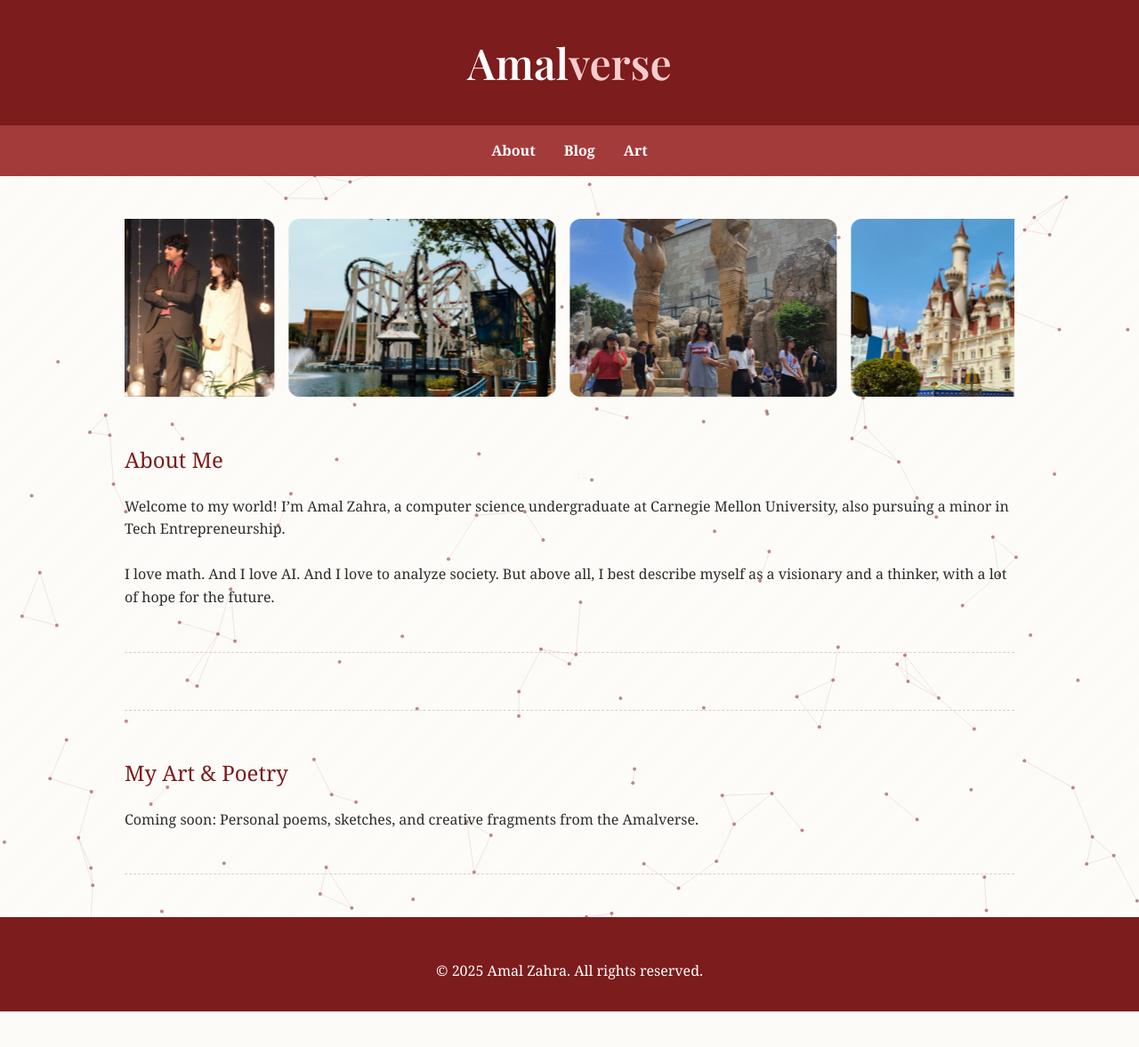
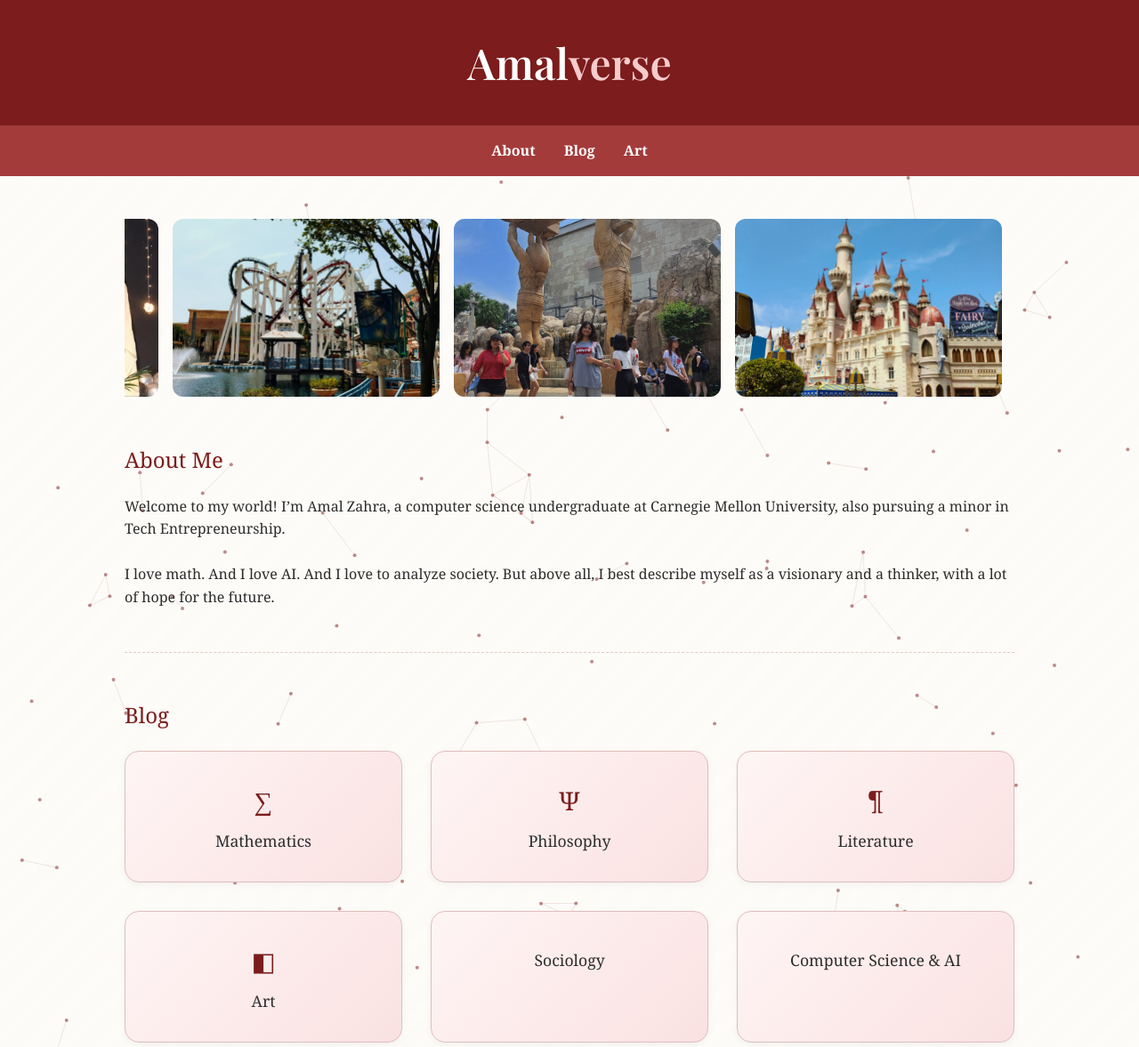
Before and after one commit to azalea-ai/personal-website, a plain HTML site: page index.html in a window 1280 px wide. Shown: the top 1177 px of the page at 89% size. Before the commit the page ends 1137 px from the top, so only its background shows below. Drawn offline with nearby package versions, Linux system fonts and the light colour scheme.

Commit message:
Update index.html

```diff
--- a/index.html
+++ b/index.html
@@ -15,6 +15,14 @@
       background-size: 40px 40px;
       color: #2c2c2c;
       line-height: 1.6;
+    }
+    canvas#bg-network {
+      position: absolute;
+      top: 0;
+      left: 0;
+      z-index: -1;
+      width: 100%;
+      pointer-events: none;
     }
     header {
       background-color: #7c1c1c;
@@ -110,15 +118,6 @@
       margin-top: 2rem;
       position: relative;
     }
-    .signature {
-      position: absolute;
-      top: -50px;
-      right: 30px;
-    }
-    .signature img {
-      width: 60px;
-      opacity: 0.85;
-    }
     .socials a {
       margin: 0 10px;
       color: #fff;
@@ -134,83 +133,31 @@
     .socials a:hover svg {
       fill: #f4cccc;
     }
-    .carousel-wrapper {
+    .carousel-container {
       overflow: hidden;
-      position: relative;
       width: 100%;
     }
     .carousel {
       display: flex;
-      width: max-content;
-      animation: scrollCarousel 60s linear infinite;
+      width: fit-content;
+      animation: scroll-carousel 30s linear infinite;
+      gap: 1rem;
     }
     .carousel img {
       width: 300px;
       height: 200px;
-      margin-right: 1rem;
       border-radius: 12px;
       object-fit: cover;
       flex-shrink: 0;
     }
-    @keyframes scrollCarousel {
+    @keyframes scroll-carousel {
       0% { transform: translateX(0); }
       100% { transform: translateX(-50%); }
-    }
-    .symbol-cloud {
-      position: fixed;
-      top: 0;
-      left: 0;
-      width: 100%;
-      height: 100%;
-      z-index: -1;
-      overflow: hidden;
-    }
-    .symbol {
-      position: absolute;
-      font-size: 1.2rem;
-      color: rgba(124, 28, 28, 0.1);
-      animation: float 20s linear infinite;
-    }
-    @keyframes float {
-      0% {
-        transform: translateY(100vh) translateX(0);
-        opacity: 0;
-      }
-      25% {
-        opacity: 0.2;
-      }
-      50% {
-        opacity: 0.3;
-      }
-      75% {
-        opacity: 0.2;
-      }
-      100% {
-        transform: translateY(-100vh) translateX(20px);
-        opacity: 0;
-      }
-    }
-    canvas#bg-network {
-      position: absolute;
-      top: 0;
-      left: 0;
-      z-index: -1;
-      width: 100%;
-      pointer-events: none;
     }
   </style>
 </head>
 <body>
   <canvas id="bg-network"></canvas>
-  <div class="symbol-cloud">
-    <div class="symbol" style="left: 10%; animation-delay: 0s;">∑</div>
-    <div class="symbol" style="left: 20%; animation-delay: 3s;">ψ</div>
-    <div class="symbol" style="left: 35%; animation-delay: 6s;">λ</div>
-    <div class="symbol" style="left: 50%; animation-delay: 1.5s;">⌘</div>
-    <div class="symbol" style="left: 65%; animation-delay: 4.5s;">¶</div>
-    <div class="symbol" style="left: 80%; animation-delay: 2.5s;">∞</div>
-    <div class="symbol" style="left: 90%; animation-delay: 5.5s;">∃</div>
-  </div>
   <header>
     <h1>Amal<span>verse</span></h1>
   </header>
@@ -220,7 +167,7 @@
     <a href="#art">Art</a>
   </nav>
   <div class="container">
-    <div class="carousel-wrapper">
+    <div class="carousel-container">
       <div class="carousel">
         <img src="WhatsApp%20Image%202025-05-22%20at%2011.44.12.jpeg" alt="Farewell Speech">
         <img src="rollercoaster%20pic.jpeg" alt="Rollercoaster">
@@ -234,6 +181,7 @@
         <img src="minion%20high%20five%20pic.jpeg" alt="Minion High Five">
       </div>
     </div>
+
     <section class="about" id="about">
       <h2>About Me</h2>
       <p>
@@ -241,21 +189,40 @@
         I love math. And I love AI. And I love to analyze society. But above all, I best describe myself as a visionary and a thinker, with a lot of hope for the future.
       </p>
     </section>
+
     <section class="interests" id="interests">
-      <!-- Blog tiles (unchanged) -->
+      <h2>Blog</h2>
+      <div class="tiles">
+        <div class="tile" data-icon="∑" data-tooltip="Musings on the infinite. Reflections on abstract beauty." onclick="window.location.href='blogs/mathematics.html'">Mathematics</div>
+        <div class="tile" data-icon="Ψ" data-tooltip="Dissections of logic, ethics, and meaning." onclick="window.location.href='blogs/philosophy.html'">Philosophy</div>
+        <div class="tile" data-icon="¶" data-tooltip="Language as soul. Literature as mirror." onclick="window.location.href='blogs/literature.html'">Literature</div>
+        <div class="tile" data-icon="◧" data-tooltip="Sketches, silence, and self-expression." onclick="window.location.href='blogs/art.html'">Art</div>
+        <div class="tile" data-icon="" data-tooltip="Humans, systems, and shared illusions." onclick="window.location.href='blogs/sociology.html'">Sociology</div>
+        <div class="tile" data-icon="" data-tooltip="Code meets thought. Machines meet meaning." onclick="window.location.href='blogs/cs-ai.html'">Computer Science & AI</div>
+      </div>
     </section>
+
     <section class="art" id="art">
       <h2>My Art & Poetry</h2>
       <p>Coming soon: Personal poems, sketches, and creative fragments from the Amalverse.</p>
     </section>
   </div>
+
   <footer>
     <div class="socials">
-      <!-- social links (unchanged) -->
+      <a href="https://www.linkedin.com/in/amal-zahra/" target="_blank" aria-label="LinkedIn">
+        <svg xmlns="http://www.w3.org/2000/svg" viewBox="0 0 24 24"><path d="M19 0h-14c-2.76 0-5 2.24-5 5v14c0 2.76 2.24 5 5 5h14c2.76 0 5-2.24 5-5v-14c0-2.76-2.24-5-5-5zm-11 19h-3v-10h3v10zm-1.5-11.28c-.97 0-1.75-.79-1.75-1.76s.78-1.76 1.75-1.76 1.75.79 1.75 1.76-.78 1.76-1.75 1.76zm13.5 11.28h-3v-5.5c0-1.1-.9-2-2-2s-2 .9-2 2v5.5h-3v-10h3v1.4c.58-.87 1.56-1.4 2.65-1.4 1.93 0 3.5 1.57 3.5 3.5v6.5z"/></svg>
+      </a>
+      <a href="#" aria-label="YouTube">
+        <svg xmlns="http://www.w3.org/2000/svg" viewBox="0 0 24 24"><path d="M19.6 3.2h-15.2c-2.4 0-4.4 2-4.4 4.4v8.8c0 2.4 2 4.4 4.4 4.4h15.2c2.4 0 4.4-2 4.4-4.4v-8.8c0-2.4-2-4.4-4.4-4.4zm-10.6 12v-6l6 3-6 3z"/></svg>
+      </a>
+      <a href="#" aria-label="GitHub">
+        <svg xmlns="http://www.w3.org/2000/svg" viewBox="0 0 24 24"><path d="M12 .5c-6.6 0-12 5.4-12 12 0 5.3 3.4 9.8 8 11.4.6.1.8-.3.8-.6v-2.1c-3.3.7-4-1.4-4-1.4-.5-1.3-1.1-1.6-1.1-1.6-.9-.6.1-.6.1-.6 1 .1 1.5 1 1.5 1 .9 1.5 2.3 1.1 2.9.8.1-.7.3-1.1.5-1.4-2.6-.3-5.3-1.3-5.3-5.9 0-1.3.5-2.4 1.2-3.2-.1-.3-.5-1.5.1-3.1 0 0 1-.3 3.3 1.2.9-.3 1.8-.5 2.7-.5s1.8.2 2.7.5c2.3-1.5 3.3-1.2 3.3-1.2.6 1.6.2 2.8.1 3.1.8.8 1.2 1.9 1.2 3.2 0 4.6-2.7 5.6-5.3 5.9.3.3.5.8.5 1.6v2.3c0 .3.2.7.8.6 4.6-1.6 8-6.1 8-11.4 0-6.6-5.4-12-12-12z"/></svg>
+      </a>
     </div>
     <p>&copy; 2025 Amal Zahra. All rights reserved.</p>
   </footer>
-  <!-- Existing canvas background script -->
+
   <script>
     const canvas = document.getElementById('bg-network');
     const ctx = canvas.getContext('2d');
```
